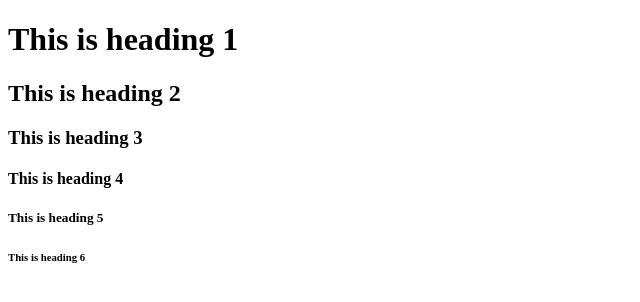
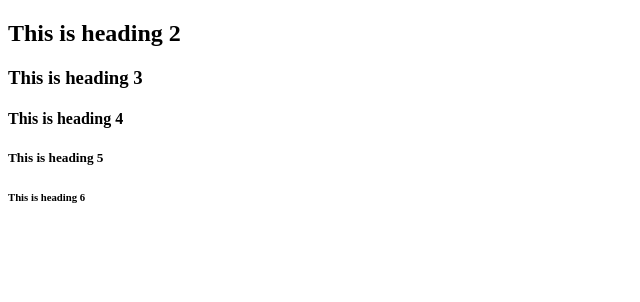
Before and after one commit to Janardhan242/newwebsite, a plain HTML site: page index.html in a window 1280 px wide. Shown: the whole page, without its empty margins (0-640 px from the left). Drawn offline with Linux system fonts and the light colour scheme.

Commit message:
changes in index

```diff
--- a/index.html
+++ b/index.html
@@ -1,8 +1,6 @@
 <!DOCTYPE html>
 <html>
 <body>
-
-<h1>This is heading 1</h1>
 <h2>This is heading 2</h2>
 <h3>This is heading 3</h3>
 <h4>This is heading 4</h4>
```
